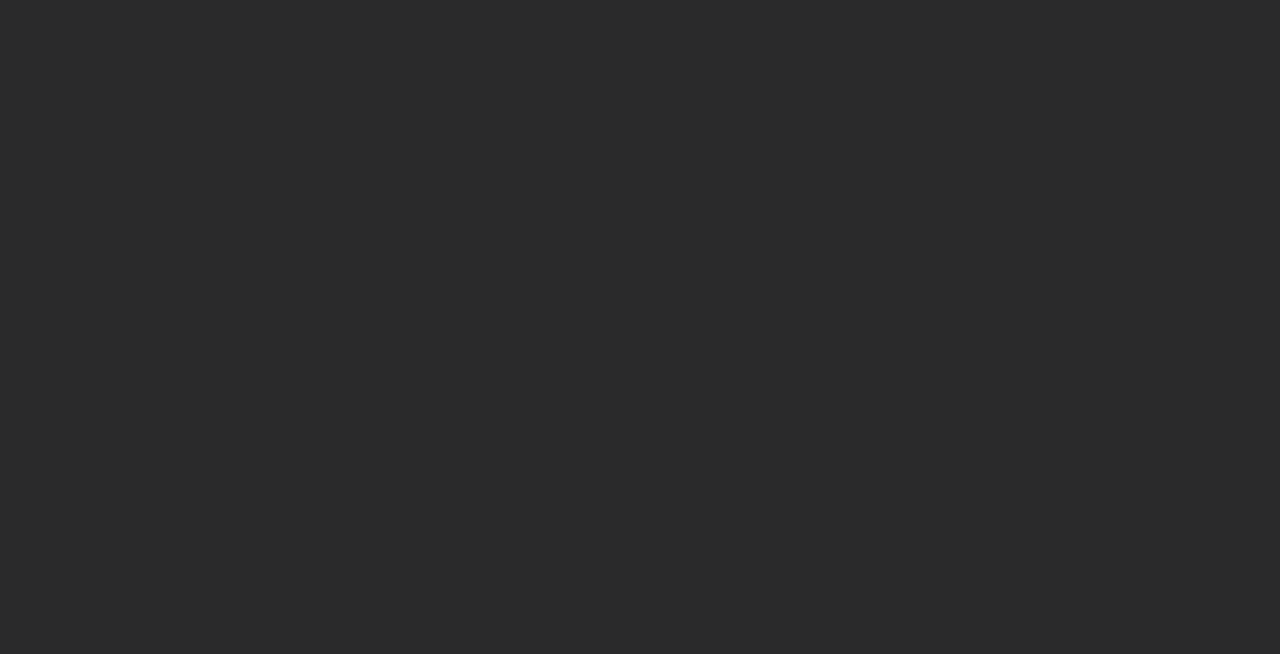
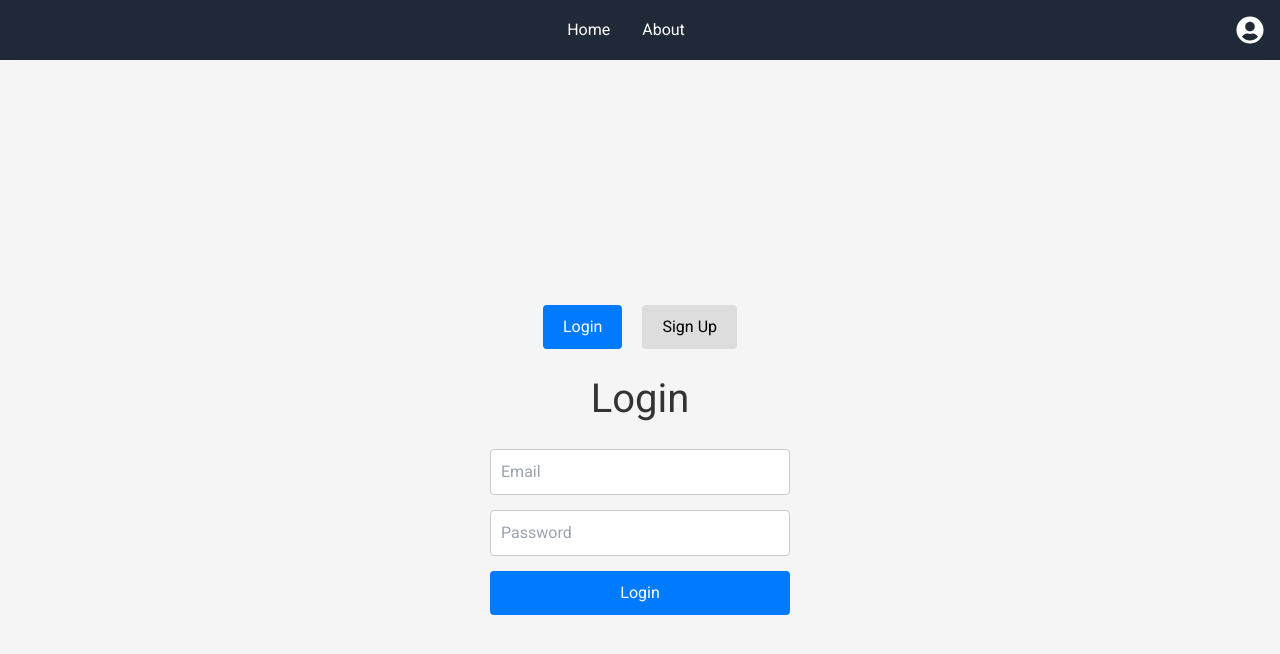
Before and after one commit to GSU-Scheduler/website2, a React (Create React App) app: page /auth in a window 1280 px wide. Before the commit this address had no page. Shown: the top 654 px of the page. Built offline with nearby package versions, Linux system fonts and the light colour scheme; no server answers.

Commit message:
chore: Update dependencies and add Navbar component

```diff
--- a/package.json
+++ b/package.json
@@ -18,6 +18,7 @@
     "react": "^18.3.1",
     "react-big-calendar": "^1.13.0",
     "react-dom": "^18.3.1",
+    "react-icons": "^5.3.0",
     "react-router-dom": "^6.24.1",
     "react-scripts": "5.0.1",
     "react-select": "^5.8.0",
--- a/src/App.tsx
+++ b/src/App.tsx
@@ -2,14 +2,19 @@ import React from "react";
 import { BrowserRouter, Routes, Route } from "react-router-dom";
 import { ColorProvider } from "./components/ColorContext";
 import Home from "./pages/Home";
+import Navbar from "./components/Navbar";
+import Auth from "./pages/Auth";
+
 import "./index.css";
 
 const App: React.FC = () => {
   return (
     <ColorProvider>
       <BrowserRouter>
+        <Navbar />
         <Routes>
           <Route path="/" element={<Home />} />
+          <Route path='/auth' element={<Auth />}/>
         </Routes>
       </BrowserRouter>
     </ColorProvider>
--- a/src/components/Navbar.tsx
+++ b/src/components/Navbar.tsx
@@ -1,21 +1,76 @@
-import { Link } from "react-router-dom";
+import React, { useState, useEffect } from 'react';
+import { Link, useNavigate } from 'react-router-dom';
+import { FaUserCircle } from 'react-icons/fa';
+import { getAuth, onAuthStateChanged, signOut } from "firebase/auth";
 
 const Navbar = () => {
+    const [dropdownOpen, setDropdownOpen] = useState(false);
+    const [userEmail, setUserEmail] = useState<string | null>(null); // State to store user email
+    const auth = getAuth();
+    const navigate = useNavigate();
+
+    const toggleDropdown = () => {
+        setDropdownOpen(!dropdownOpen);
+    };
+
+    const handleLogout = async () => {
+        try {
+            await signOut(auth);
+            setDropdownOpen(false);
+            setUserEmail(null); // Reset the user email on logout
+            navigate('/'); // Redirect to login page after logout
+        } catch (error) {
+            console.error("Error logging out:", error);
+        }
+    };
+
+    useEffect(() => {
+        const unsubscribe = onAuthStateChanged(auth, (user) => {
+            if (user) {
+                setUserEmail(user.email); // Set the user email when logged in
+            } else {
+                setUserEmail(null); // Reset the user email when logged out
+            }
+        });
+
+        return () => unsubscribe(); // Cleanup the subscription on component unmount
+    }, [auth]);
+
     return (
         <nav className="flex justify-between items-center bg-gray-800 text-white p-4">
             <div className="flex justify-center flex-grow">
+                <Link to="/" className="text-white text-base mx-4 transition-colors duration-300 hover:text-blue-500">Home</Link>
+                <Link to="/about" className="text-white text-base mx-4 transition-colors duration-300 hover:text-blue-500">About</Link>
+            </div>
+            <div className="relative">
+                <FaUserCircle
+                    size={28}
+                    className="cursor-pointer"
+                    onClick={toggleDropdown}
+                />
+                {dropdownOpen && (
+                    <div className="absolute right-0 mt-2 w-48 bg-white text-black rounded-md shadow-lg">
+                        {userEmail ? (
+                            <span className="block px-4 py-2">{userEmail}</span>
+                        ) : (
                             <Link
-          to="/"
-          className="text-white text-base mx-4 transition-colors duration-300 hover:text-blue-500"
+                                to="/auth"
+                                className="block px-4 py-2 hover:bg-gray-200"
+                                onClick={() => setDropdownOpen(false)}
                             >
-          Home
+                                Login
                             </Link>
-        <Link
-          to="/about"
-          className="text-white text-base mx-4 transition-colors duration-300 hover:text-blue-500"
+                        )}
+                        {userEmail && (
+                            <button
+                                onClick={handleLogout}
+                                className="block w-full text-left px-4 py-2 hover:bg-gray-200"
                             >
-          About
-        </Link>
+                                Logout
+                            </button>
+                        )}
+                    </div>
+                )}
             </div>
         </nav>
     );
--- a/src/pages/Auth.tsx
+++ b/src/pages/Auth.tsx
@@ -1,49 +1,40 @@
 import React, { useState } from 'react';
-import { doc, setDoc, getDoc } from 'firebase/firestore';
+import { useNavigate } from 'react-router-dom';
+import { getAuth, createUserWithEmailAndPassword, signInWithEmailAndPassword } from "firebase/auth";
 import './Auth.css';
-import { db } from '../config/firebase';
 
 const Auth: React.FC = () => {
     const [isLogin, setIsLogin] = useState(true);
-    const [username, setUsername] = useState('');
+    const [email, setEmail] = useState('');
     const [password, setPassword] = useState('');
-    const [email, setEmail] = useState('');
-    const [error, setError] = useState<string | null>(null);
+    const [error, setError] = useState('');
     const [showSuccessMessage, setShowSuccessMessage] = useState(false);
+    const navigate = useNavigate();
 
-    const handleAuth = async (e: React.FormEvent) => {
+    const handleAuth = async (e: React.FormEvent<HTMLFormElement>) => {
         e.preventDefault();
-        setError(null);
+        setError(''); // Clear any previous error messages
+        setShowSuccessMessage(false); // Clear success message
 
-        if (isLogin) {
-            // Login logic
-            try {
-                const userDoc = await getDoc(doc(db, 'users', username));
-                if (userDoc.exists()) {
-                    const userData = userDoc.data();
-                    if (userData?.password === password) {
-                        setShowSuccessMessage(true);
-                    } else {
-                        setError('Invalid username or password');
-                    }
-                } else {
-                    setError('User not found');
-                }
-            } catch (err) {
-                setError('Error during login');
+        const auth = getAuth();
+
+        try {
+            if (isLogin) {
+                // Login logic
+                await signInWithEmailAndPassword(auth, email, password);
+                setShowSuccessMessage(true); // Show login success message
+                navigate('/');
+            } else {
+                // Sign up logic
+                await createUserWithEmailAndPassword(auth, email, password);
+                setShowSuccessMessage(true); // Show signup success message
+                navigate('/');
             }
-        } else {
-            // Signup logic
-            try {
-                const userDoc = await getDoc(doc(db, 'users', username));
-                if (userDoc.exists()) {
-                    setError('Username already taken');
-                } else {
-                    await setDoc(doc(db, 'users', username), { username, email, password });
-                    setShowSuccessMessage(true);
-                }
-            } catch (err) {
-                setError('Error during signup');
+        } catch (err) {
+            if (err instanceof Error) {
+                setError(err.message);
+            } else {
+                setError('An unexpected error occurred');
             }
         }
     };
@@ -57,22 +48,13 @@ const Auth: React.FC = () => {
             <h1>{isLogin ? 'Login' : 'Sign Up'}</h1>
             {error && <p className="error-message">{error}</p>}
             <form onSubmit={handleAuth} className="auth-form">
-                {!isLogin && (
-                    <input
-                        type="text"
-                        value={username}
-                        onChange={(e) => setUsername(e.target.value)}
-                        placeholder="Username"
-                        className="auth-input"
-                    />
-                )}
                 <input
                     type="email"
                     value={email}
                     onChange={(e) => setEmail(e.target.value)}
                     placeholder="Email"
                     className="auth-input"
-                    required={!isLogin}
+                    required
                 />
                 <input
                     type="password"
--- a/src/pages/Home.tsx
+++ b/src/pages/Home.tsx
@@ -739,28 +739,6 @@ const Home: React.FC = () => {
         </div>
       </div>
       <div className="flex-grow p-4 overflow-y-auto">
-        <header className="flex justify-between items-center mb-4">
-          <div className="flex items-center space-x-4">
-            <button className="bg-blue-500 text-white px-3 py-2 rounded">
-              Share Schedule
-            </button>
-            <button className="bg-gray-700 text-white px-4 py-2 rounded">
-              Export
-            </button>
-          </div>
-          <div className="flex items-center space-x-3">
-            <select className="bg-gray-700 text-white px-4 py-2 rounded">
-              <option value="spring2024">Spring 2024</option>
-            </select>
-            <select className="bg-gray-700 text-white px-4 py-2 rounded">
-              <option value="primary">Primary</option>
-            </select>
-            <button className="bg-gray-700 text-white px-4 py-2 rounded">
-              ?
-            </button>
-          </div>
-        </header>
-
         <div className="flex">
           <div className="w-3/4 text-black ">
             <div className="flex justify-center">
```
Also changed, not shown: src/pages/Auth.css (line endings or trailing spaces), 1 other file (tests, documents, lock files or other folders). Lines whose indentation alone changed are shown as unchanged.
